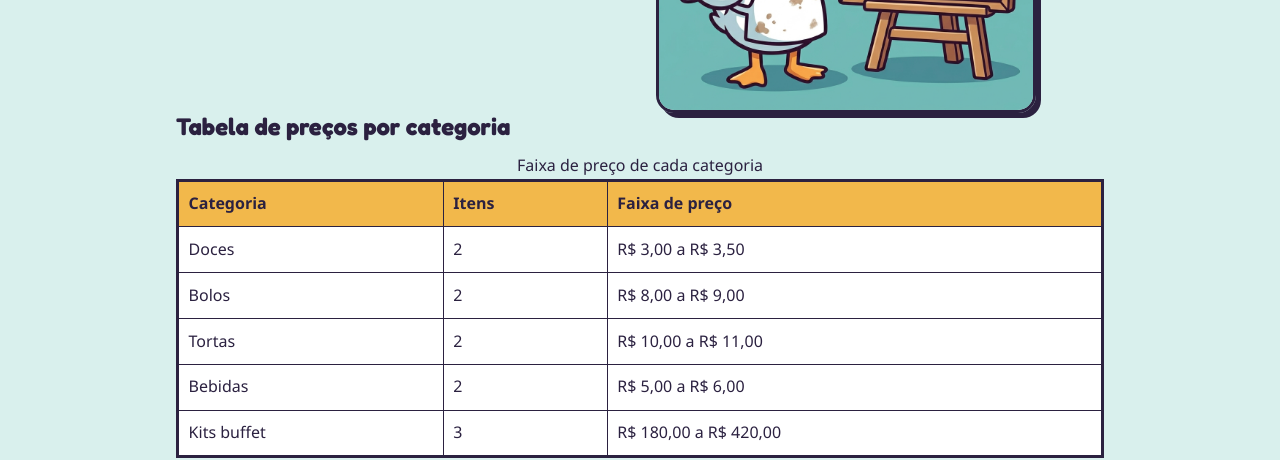
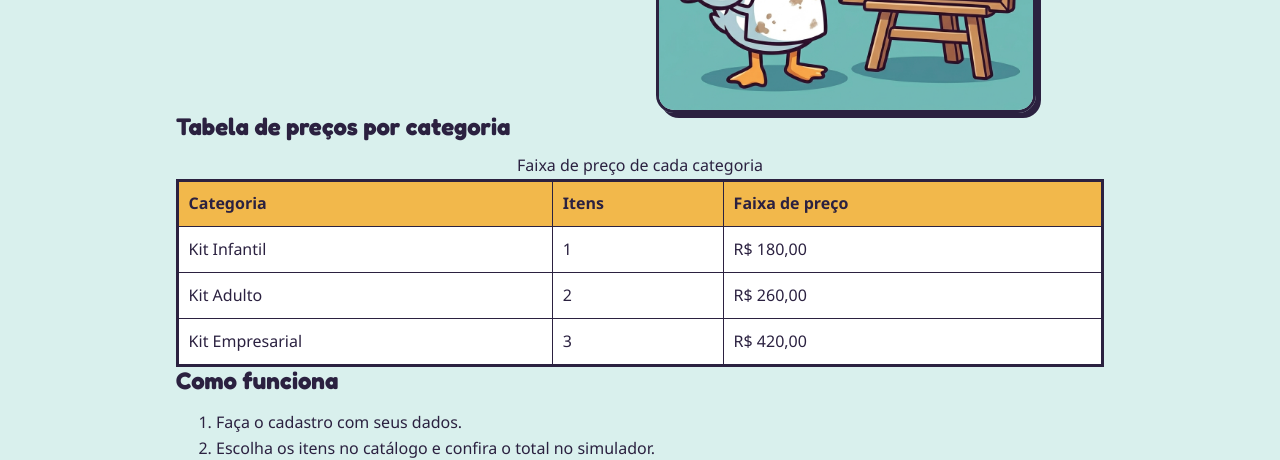
Before and after one commit to jrodrigo340/SiteBuffer, a plain HTML site: page template/sobre.html in a window 1280 px wide. Shown: the part 363-823 px from the top of the page. Drawn offline with Linux system fonts and the light colour scheme.

Commit message:
Reajuste da Pagina Sobre

```diff
--- a/template/sobre.html
+++ b/template/sobre.html
@@ -42,11 +42,9 @@
         </tr>
       </thead>
       <tbody>
-        <tr><td>Doces</td><td>2</td><td>R$ 3,00 a R$ 3,50</td></tr>
-        <tr><td>Bolos</td><td>2</td><td>R$ 8,00 a R$ 9,00</td></tr>
-        <tr><td>Tortas</td><td>2</td><td>R$ 10,00 a R$ 11,00</td></tr>
-        <tr><td>Bebidas</td><td>2</td><td>R$ 5,00 a R$ 6,00</td></tr>
-        <tr><td>Kits buffet</td><td>3</td><td>R$ 180,00 a R$ 420,00</td></tr>
+        <tr><td>Kit Infantil</td><td>1</td><td>R$ 180,00</td></tr>
+        <tr><td>Kit Adulto</td><td>2</td><td>R$ 260,00</td></tr>
+        <tr><td>Kit Empresarial</td><td>3</td><td>R$ 420,00</td></tr>
       </tbody>
     </table>
 
```
